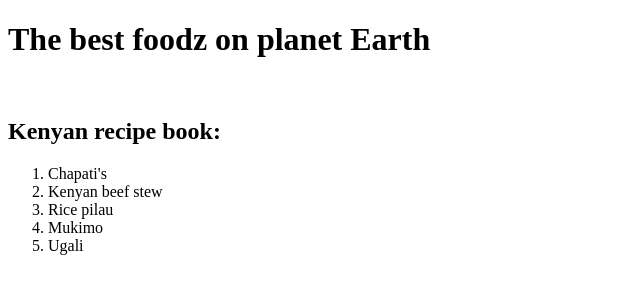
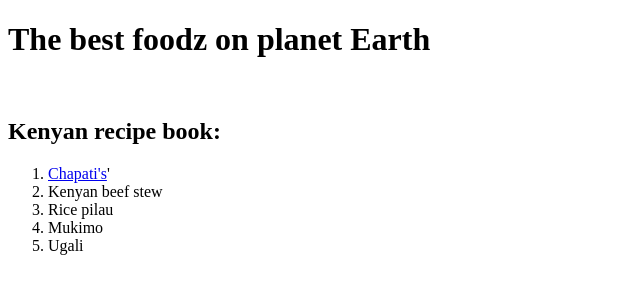
Before and after one commit to JesseG33/odin-recipes, a plain HTML site: page index.html in a window 1280 px wide. Shown: the full height of the page, 0-640 px from the left. Drawn offline with Linux system fonts and the light colour scheme.

Commit message:
add remote link

```diff
--- a/index.html
+++ b/index.html
@@ -7,7 +7,7 @@
 <br/>
 <h2>Kenyan recipe book:</h2>
 <ol>
- <li>Chapati's</li>
+ <li><a href="Pages/Chipat's">Chapati's</a>'</li>
  <li>Kenyan beef stew</li>
  <li>Rice pilau</li>
  <li>Mukimo</li>
```
